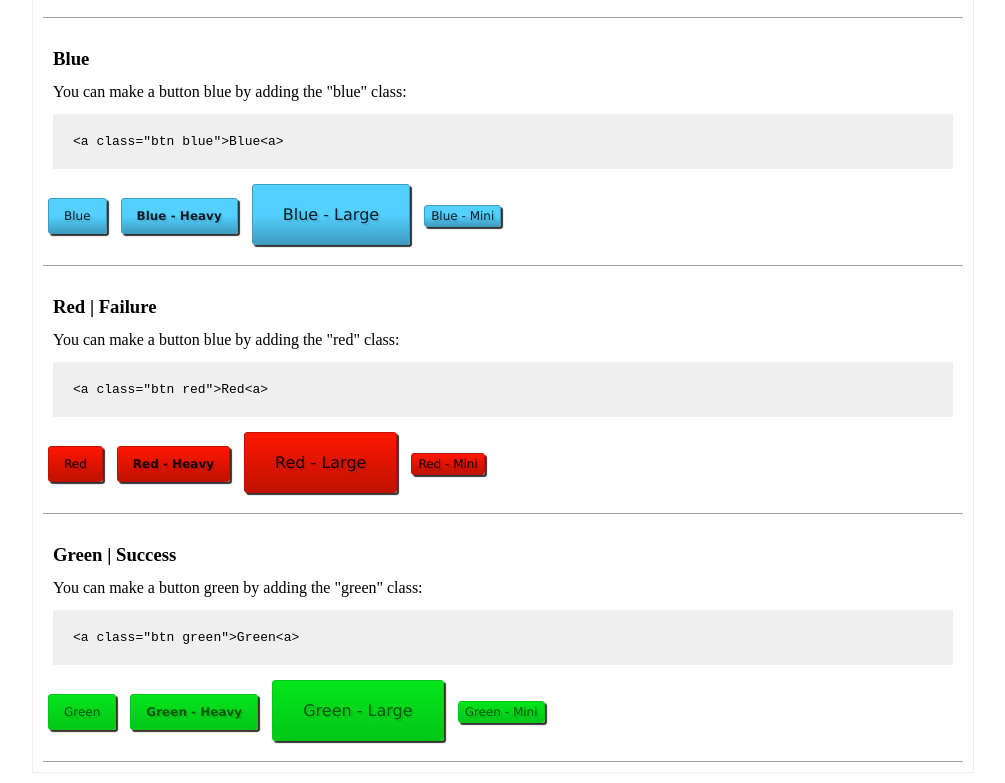
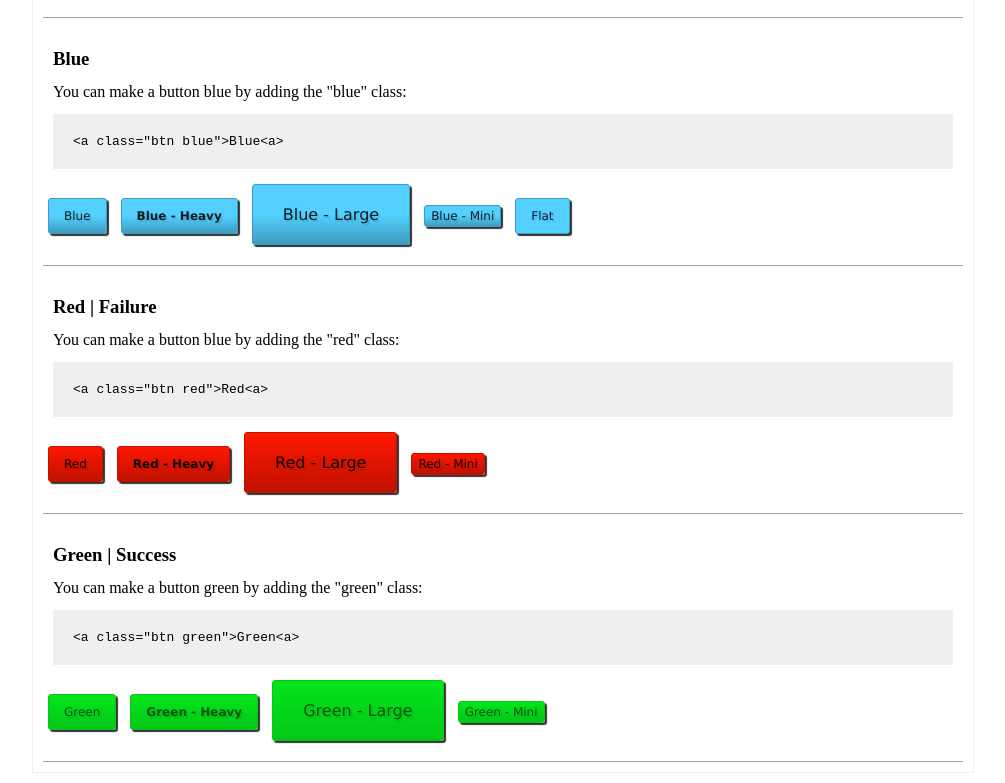
Before and after one commit to ghargrove/velociraptor, a plain HTML site: page index.html in a window 1280 px wide. Shown: the part 848-1631 px from the top of the page, without its empty margins (137-1142 px from the left). Drawn offline with Linux system fonts and the light colour scheme.

Commit message:
Added flat class for blue button.

```diff
--- a/css/scss/styles.scss
+++ b/css/scss/styles.scss
@@ -69,6 +69,13 @@ a.vbtn.blue, button.vbtn.blue {
 	}
 }
 
+a.vbtn.blue.flat, button.vbtn.blue.flat {
+	background: $blue-btn-bg-light;
+	&:hover {
+		background: $blue-btn-bg-dark;
+	}
+}
+
 // Update background, border & text colors for red button
 a.vbtn.red, button.vbtn.red {
 	color: $red-btn-text-color;
--- a/css/velociraptor.css
+++ b/css/velociraptor.css
@@ -30,6 +30,11 @@ a.vbtn.blue, button.vbtn.blue {
     border: solid 1px #3a92b2;
     color: #081217; }
 
+a.vbtn.blue.flat, button.vbtn.blue.flat {
+  background: #53d0ff; }
+  a.vbtn.blue.flat:hover, button.vbtn.blue.flat:hover {
+    background: #3e9cbf; }
+
 a.vbtn.red, button.vbtn.red {
   color: #190300;
   background: linear-gradient(0deg, #bf1200, #ff1700);
--- a/index.html
+++ b/index.html
@@ -79,6 +79,7 @@
 			<a href="#" class="vbtn blue heavy">Blue - Heavy</a>
 			<a href="#" class="vbtn blue large">Blue - Large</a>
 			<a href="#" class="vbtn blue mini">Blue - Mini</a>
+			<a href="#" class="vbtn blue flat">Flat</a>
 		</div>
 
 		<div class="section">
```
Also changed, not shown: css/velociraptor.min.css.
